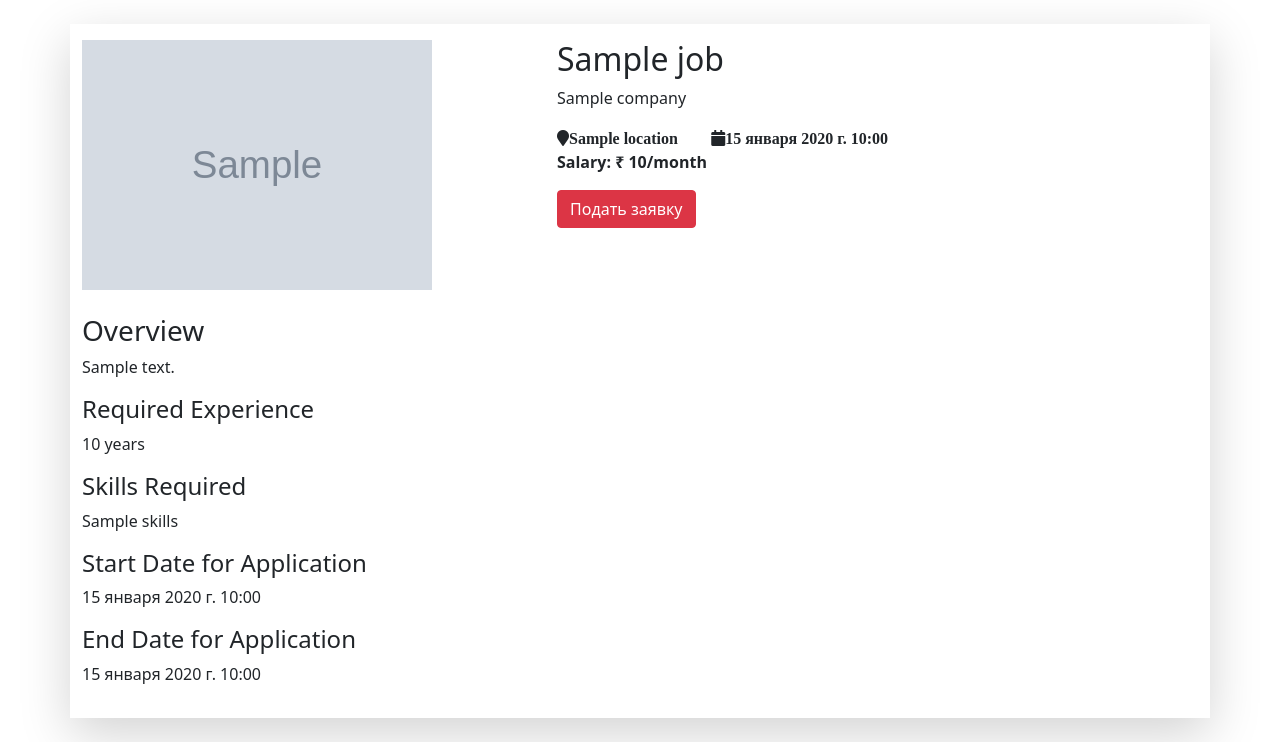
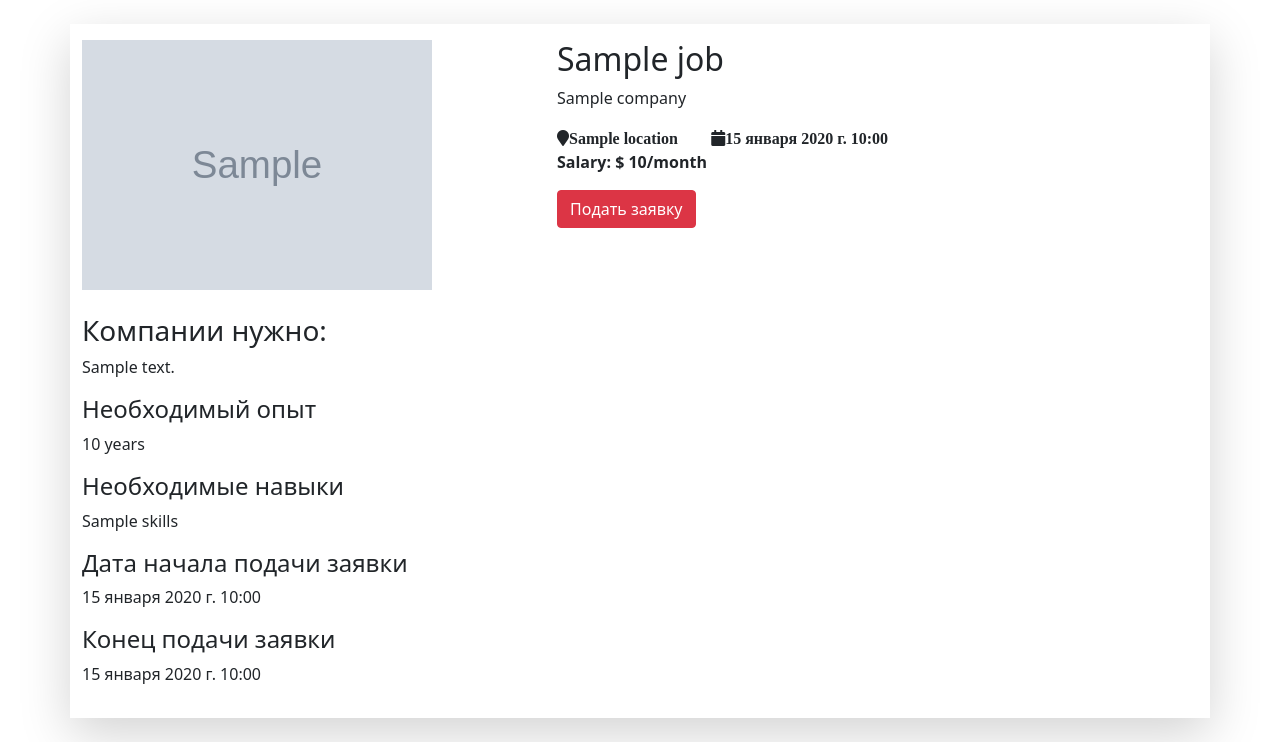
Before and after one commit to smile-rus1/Site_search_job, a Django app: template job_search_site/search_site/templates/job_details.html in a window 1280 px wide. Shown: the part 64-806 px from the top of the page. Run offline with Django 4.2, Linux system fonts and the light colour scheme; the template is opened without the code that fills it: most values are stand-ins (such as "Sample title", 1, 10 or a date in 2020); grey boxes marked "Sample" are stand-in pictures; data that the repository does not hold is empty.

Commit message:
были исправлены названия заголовков

```diff
--- a/job_search_site/search_site/templates/job_details.html
+++ b/job_search_site/search_site/templates/job_details.html
@@ -16,26 +16,26 @@
         <i class="fa fa-map-marker">{{job.location}}</i>&nbsp;&nbsp;&nbsp;&nbsp;&nbsp;&nbsp;&nbsp;
         <i class="fa fa-calendar">{{job.creation_date}}</i>
         <br>
-        <strong>Salary: <i class="fa fa-inr mr-2"></i>₹ {{job.salary}}/month</strong>
+        <strong>Salary: <i class="fa fa-inr mr-2"></i>$ {{job.salary}}/month</strong>
         <div class="mt-3">
             <a href="/job_apply/{{job.id}}/" class="btn btn-danger">Подать заявку</a>
         </div>
     </div>
 </div>
 <div class="mt-4">
-    <h3>Overview</h3>
+    <h3>Компании нужно:</h3>
     <p>{{job.description}}</p>
 
-    <h4>Required Experience</h4>
+    <h4>Необходимый опыт</h4>
     <p>{{job.experience}} years</p>
 
-    <h4>Skills Required</h4>
+    <h4>Необходимые навыки</h4>
     <p>{{job.skills}}</p>
 
-    <h4>Start Date for Application</h4>
+    <h4>Дата начала подачи заявки</h4>
     <p>{{job.start_date}}</p>
 
-    <h4>End Date for Application</h4>
+    <h4>Конец подачи заявки</h4>
     <p>{{job.end_date}}</p>
 </div>
 </div>
```
